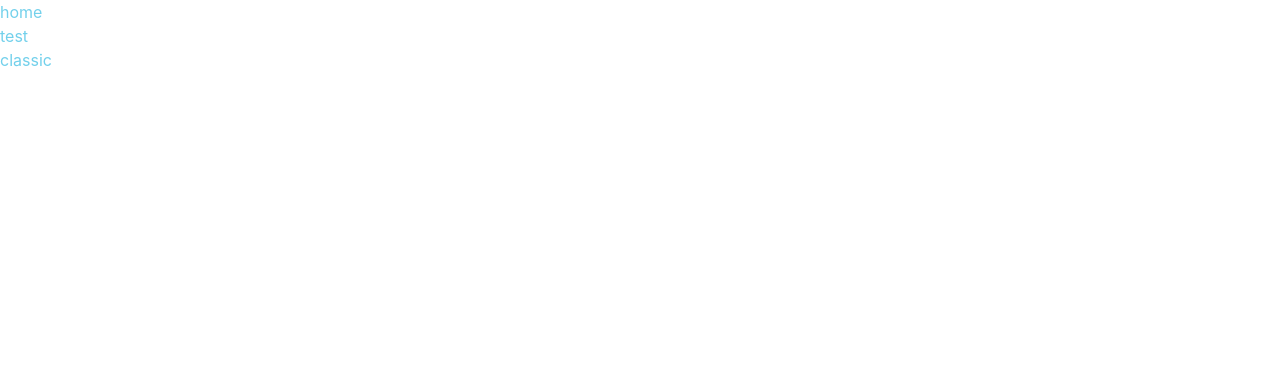
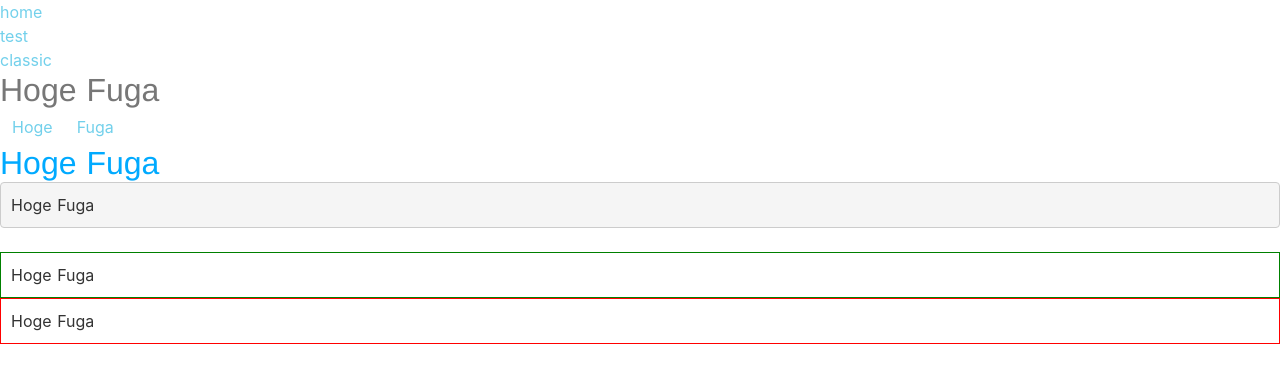
Before and after one commit to SakuraCase/practice-nuxt, a Nuxt app: page /bulma/scss in a window 1280 px wide. Before the commit this address had no page. Shown: the top 382 px of the page. Built offline with nearby package versions, Linux system fonts and the light colour scheme.

Commit message:
scss使ってみる

```diff
--- /dev/null
+++ b/assets/_partial.scss
@@ -0,0 +1,4 @@
+
+.hoge {
+    color: #0af;
+}
--- /dev/null
+++ b/pages/bulma/scss.vue
@@ -0,0 +1,77 @@
+<template>
+  <div>
+    <p>Hoge Fuga</p>
+
+    <nav>
+      <ul>
+        <li><a href="#">Hoge</a></li>
+        <li><a href="#">Fuga</a></li>
+      </ul>
+    </nav>
+
+    <p class="hoge">Hoge Fuga</p>
+
+    <div class="message">Hoge Fuga</div>
+    <div class="success">Hoge Fuga</div>
+    <div class="error">Hoge Fuga</div>
+  </div>
+</template>
+
+<script>
+export default {
+}
+</script>
+
+<style lang="scss" scoped>
+@import '~assets/_partial.scss';
+
+$font-stack: Helvetica, sans-serif;
+$primary-color: #777;
+
+p {
+  font: 200% $font-stack;
+  color: $primary-color;
+}
+
+nav {
+  ul {
+    margin: 0;
+    padding: 0;
+    list-style: none;
+  }
+  li { display: inline-block; }
+  a {
+    display: block;
+    padding: 6px 12px;
+    text-decoration: none;
+  }
+}
+
+@mixin transform($property) {
+  -webkit-transform: $property;
+  -ms-transform: $property;
+  transform: $property;
+}
+.box {
+  @include transform(rotate(30deg));
+}
+
+%message-shared {
+  border: 1px solid #ccc;
+  padding: 10px;
+  color: #333;
+}
+.message {
+  @extend %message-shared;
+}
+
+.success {
+  @extend %message-shared;
+  border-color: green;
+}
+
+.error {
+  @extend %message-shared;
+  border-color: red;
+}
+</style>
```
Also changed, not shown: 1 other file (tests, documents, lock files or other folders).
